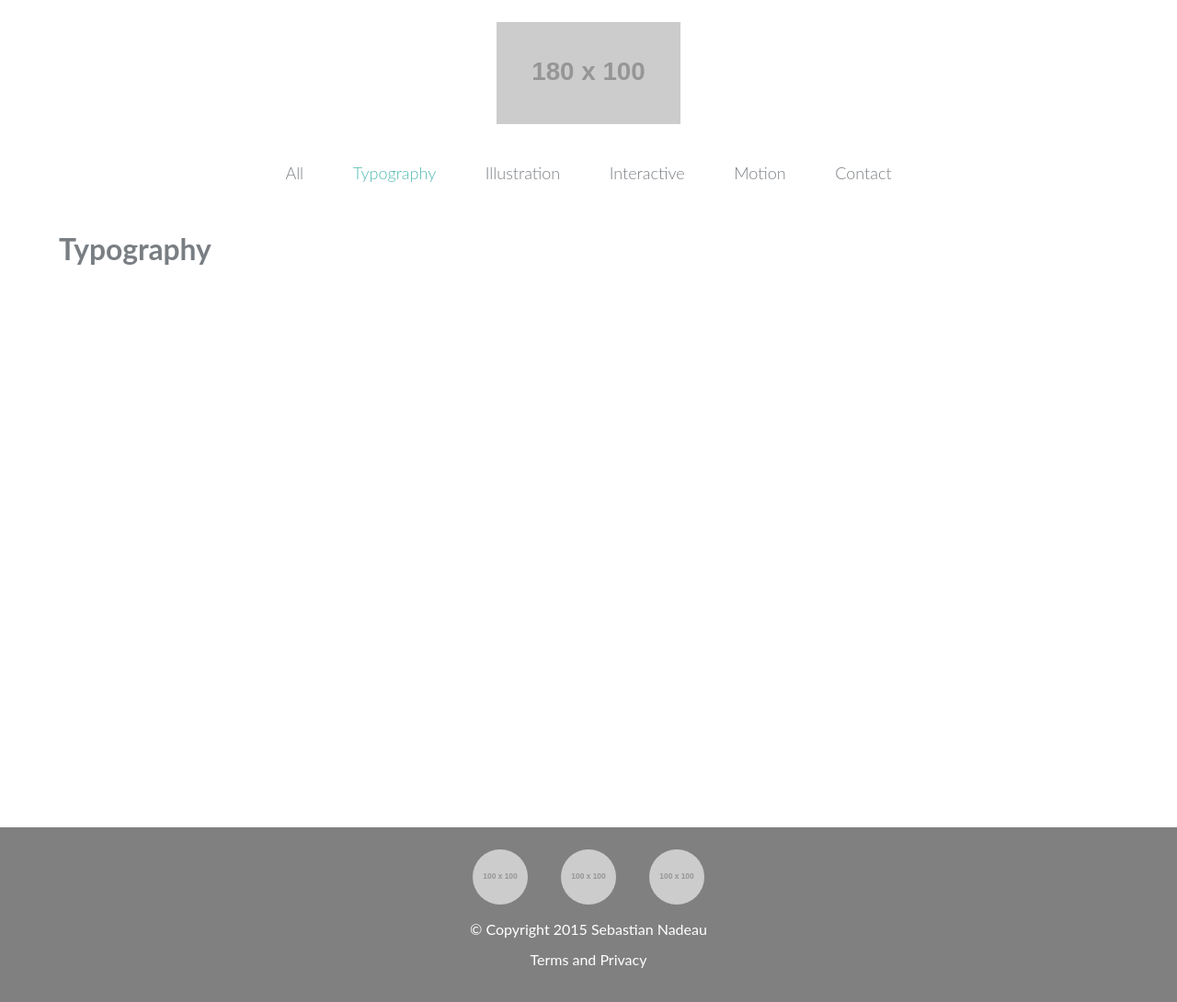
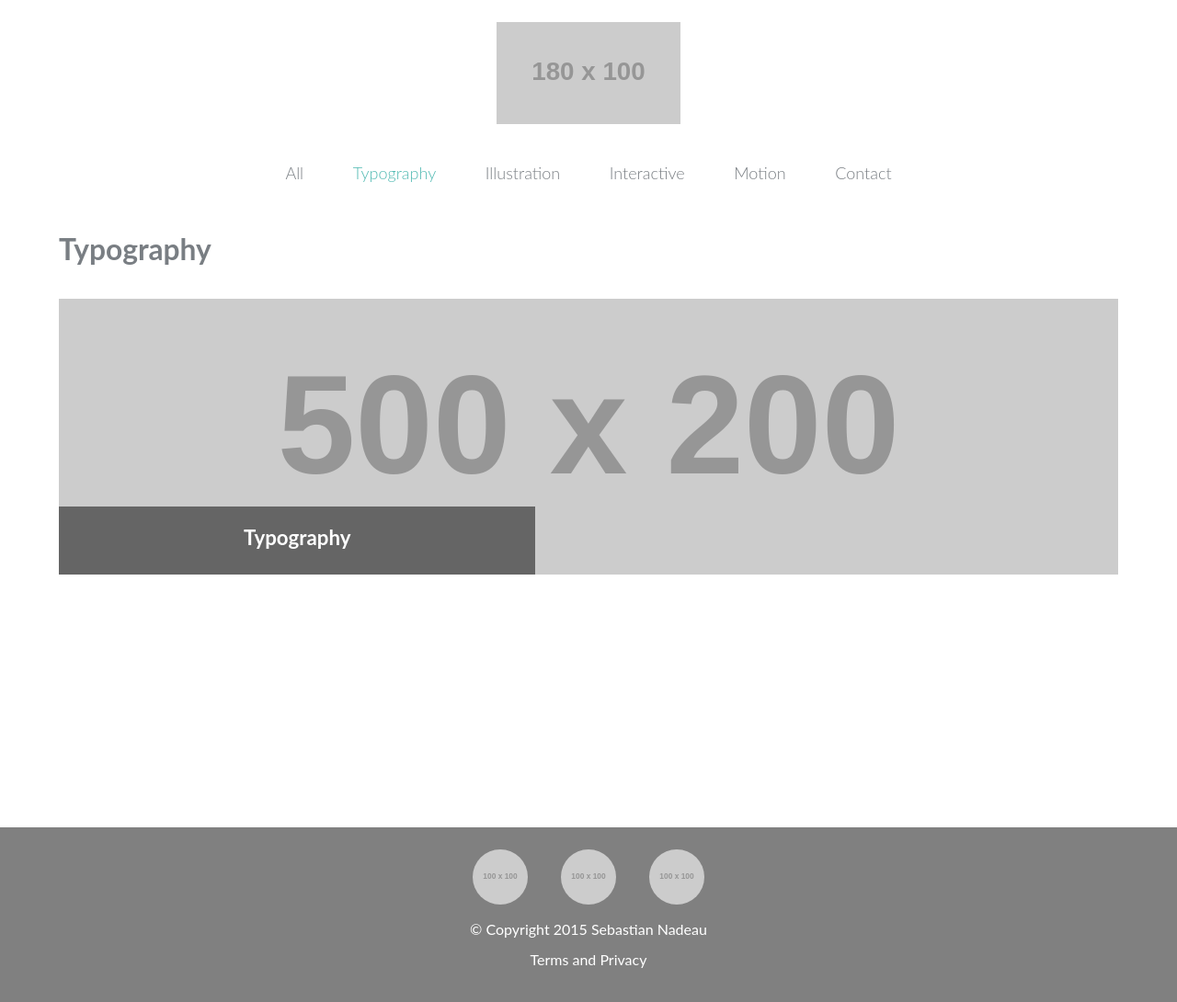
Before and after one commit to sebastiann88/personal-online-portfolio, a Jekyll site: the page built from typography/index.html, in a window 1280 px wide. Shown: the whole page at 92% size. Built offline with Jekyll 4.4.1, drawn with Linux system fonts in a browser that asks for light colours.

Commit message:
feat(all): create banner on typography page

```diff
--- a/css/main.css
+++ b/css/main.css
@@ -205,6 +205,40 @@ figcaption > h4 {
 }
 
 /* --------------------------
+  TYPOGRAPHY PAGE
+--------------------------- */
+
+.banner {
+    width: 100%;
+    height: 300px;
+    background-image:url(http://placehold.it/500x200);
+    background-position: center;
+    background-size: cover;
+    background-repeat:no-repeat;
+}
+
+section figure {
+    display: block;
+    overflow: visible;
+    position: relative;
+}
+
+section figcaption {
+    display: block;
+    padding: 0em;
+    background-color: rgba(0,0,0,0.5);
+    color: white;
+    position: absolute;
+    width: 45%;
+    bottom: 0em;
+}
+
+section figure:hover figcaption {
+    bottom: 0em;
+}
+
+
+/* --------------------------
   FOOTER
 --------------------------- */
 
--- a/typography/index.html
+++ b/typography/index.html
@@ -3,3 +3,9 @@ layout: default
 ---
 
 <h1>Typography</h1>
+
+<section>
+    <figure class="banner">
+        <figcaption><h4>Typography</h4></figcaption>
+    </figure>
+</section>
```
Also changed, not shown: _includes/type-project-1-v.html (added).
